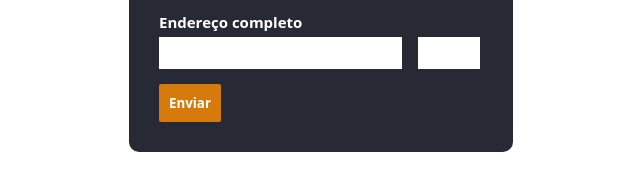
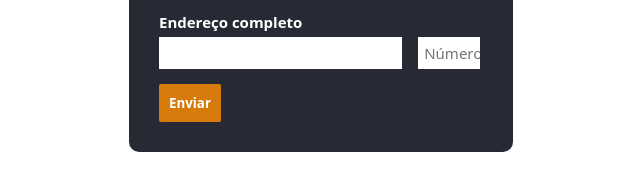
Before and after one commit to rbiancosilva/CursoEBAC-FS-Python-02, a plain HTML site: page index.html in a window 1280 px wide. Shown: the part 455-646 px from the top of the page, 319-959 px from the left. Drawn offline with nearby package versions, Linux system fonts and the light colour scheme.

Commit message:
adding number placeholder and resizing padding on #numero input

```diff
--- a/index.html
+++ b/index.html
@@ -26,7 +26,7 @@
                     <h3>CEP</h3>
                     <input type="text" name="cep" id="cep">
                     <h3>Endereço completo</h3>
-                    <input type="text" name="Endereco" id="endereco"><input type="text" name="numero" id="numero"><br>
+                    <input type="text" name="Endereco" id="endereco"><input type="text" name="numero" id="numero" placeholder="Número"><br>
                     <button type="submit">Enviar</button>
                 </form>
             </div>
--- a/style.css
+++ b/style.css
@@ -62,4 +62,5 @@ input {
 #numero {
     width: 19%;
     margin-left: 5%;
+    padding-left: 6px;
 }
```
